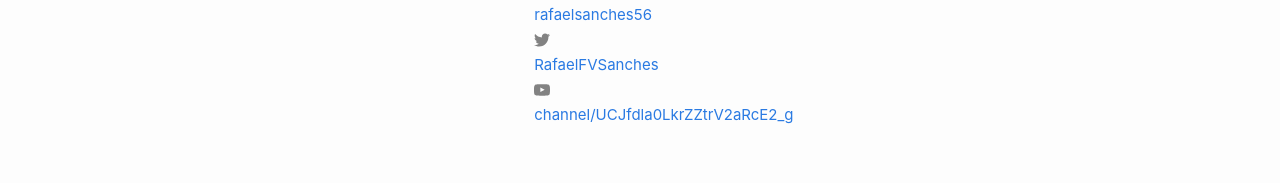
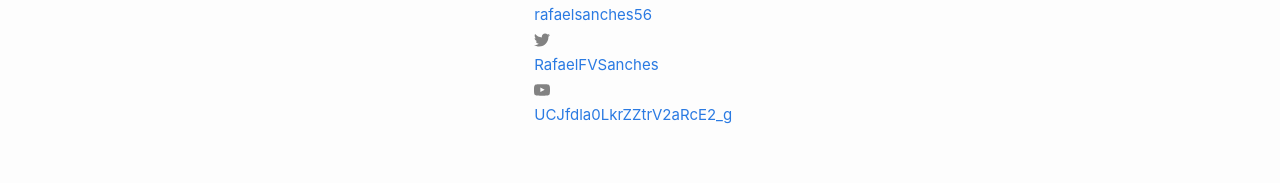
Before and after one commit to rafaelsanches123/rafaelsanches123.github.io, a Jekyll site: the page built from index.md, in a window 1280 px wide. Shown: the part 1069-1252 px from the top of the page. Built offline with Jekyll 4.4.1, drawn with Linux system fonts in a browser that asks for light colours; comment, search, counter and statistics services are not loaded.

Commit message:
alteraçao do link para o canal no youtube corrigido

```diff
--- a/_config.yml
+++ b/_config.yml
@@ -26,7 +26,7 @@
 instagram_username: rafaelsanches__
 facebook_username: rafael.sanches.566
 pinterest_username: rafaelsanches56
-youtube_username: channel/UCJfdla0LkrZZtrV2aRcE2_g
+youtube_username: UCJfdla0LkrZZtrV2aRcE2_g
 google_analytics: "UA-125154845-1"
 
 # Build settings
--- a/_includes/social.html
+++ b/_includes/social.html
@@ -8,7 +8,7 @@
   {%- if site.pinterest_username -%}<li><a href="https://www.pinterest.com/{{ site.pinterest_username| cgi_escape | escape }}"><svg class="svg-icon"><use xlink:href="{{ '/assets/minima-social-icons.svg#pinterest' | relative_url }}"></use></svg> <span class="username">{{ site.pinterest_username| escape }}</span></a></li>{%- endif -%}
   {%- for mst in site.mastodon -%}{%- if mst.username and mst.instance -%}<li><a href="https://{{ mst.instance| cgi_escape | escape}}/@{{mst.username}}"><svg class="svg-icon"><use xlink:href="{{ '/assets/minima-social-icons.svg#mastodon' | relative_url }}"></use></svg> <span class="username">{{ mst.username|escape }}</span></a></li>{%- endif -%}{%- endfor -%}
   {%- if site.twitter_username -%}<li><a href="https://www.twitter.com/{{ site.twitter_username| cgi_escape | escape }}"><svg class="svg-icon"><use xlink:href="{{ '/assets/minima-social-icons.svg#twitter' | relative_url }}"></use></svg> <span class="username">{{ site.twitter_username| escape }}</span></a></li>{%- endif -%}
-  {%- if site.youtube_username -%}<li><a href="https://youtube.com/{{ site.youtube_username| cgi_escape | escape }}"><svg class="svg-icon"><use xlink:href="{{ '/assets/minima-social-icons.svg#youtube' | relative_url }}"></use></svg> <span class="username">{{ site.youtube_username| escape }}</span></a></li>{%- endif -%}
+  {%- if site.youtube_username -%}<li><a href="https://youtube.com/channel/{{ site.youtube_username| cgi_escape | escape }}"><svg class="svg-icon"><use xlink:href="{{ '/assets/minima-social-icons.svg#youtube' | relative_url }}"></use></svg> <span class="username">{{ site.youtube_username| escape }}</span></a></li>{%- endif -%}
   {%- if site.googleplus_username -%}<li><a href="https://plus.google.com/{{ site.googleplus_username| escape }}"><svg class="svg-icon"><use xlink:href="{{ '/assets/minima-social-icons.svg#googleplus' | relative_url }}"></use></svg> <span class="username">{{ site.googleplus_username| escape }}</span></a></li>{%- endif -%}
   {%- if site.rss -%}<li><a href="{{ 'feed.xml' | relative_url }}"><svg class="svg-icon"><use xlink:href="{{ '/assets/minima-social-icons.svg#rss' | relative_url }}"></use></svg> <span>{{ site.rss | escape }}</span></a></li>{%- endif -%}
 </ul>
```
